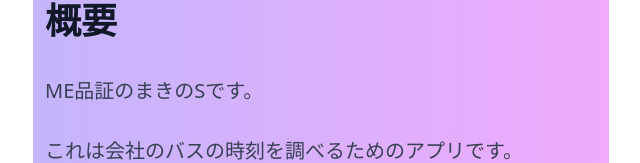
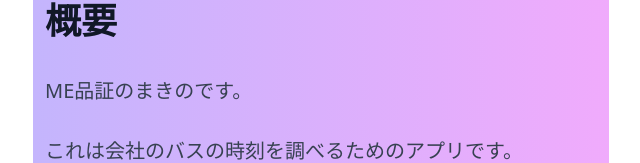
Before and after one commit to pitang1965/bus-timetable, a Next.js app: page /about in a window 1280 px wide. Shown: the part 123-286 px from the top of the page, without its empty margins (319-959 px from the left). Built offline with nearby package versions, Linux system fonts and the light colour scheme; no server answers.

Commit message:
Update About page

```diff
--- a/src/components/AboutPageContents.tsx
+++ b/src/components/AboutPageContents.tsx
@@ -13,7 +13,7 @@ const AboutPageContents = () => {
         </h1>
         <article className='prose lg:prose-xl'>
           <h2>概要</h2>
-          <p>ME品証のまきのSです。</p>
+          <p>ME品証のまきのです。</p>
           <p>これは会社のバスの時刻を調べるためのアプリです。</p>
           <p>2021年度の年末年始で新技術の学習を兼ねて作成したものです。</p>
           <h2>お願い</h2>
```
